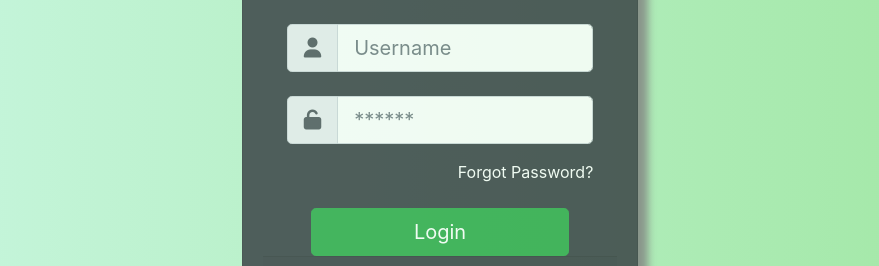
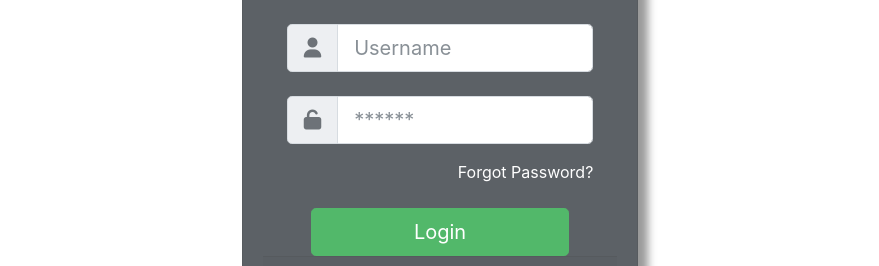
Before and after one commit to Bhagimundru/VTie-In, a plain HTML site: page loginpage.html in a window 1280 px wide. Shown: the part 177-443 px from the top of the page, without its empty margins (200-1079 px from the left). Drawn offline with nearby package versions, Linux system fonts and the light colour scheme.

Commit message:
Update login.css

```diff
--- a/login.css
+++ b/login.css
@@ -4,7 +4,6 @@
     box-sizing: border-box;
 }
 body{
-    background:linear-gradient(to right,#caf7e3,#9fe6a0);
     opacity:0.8;
 }
 .fa-facebook,.fa-twitter,.fa-google{
```
